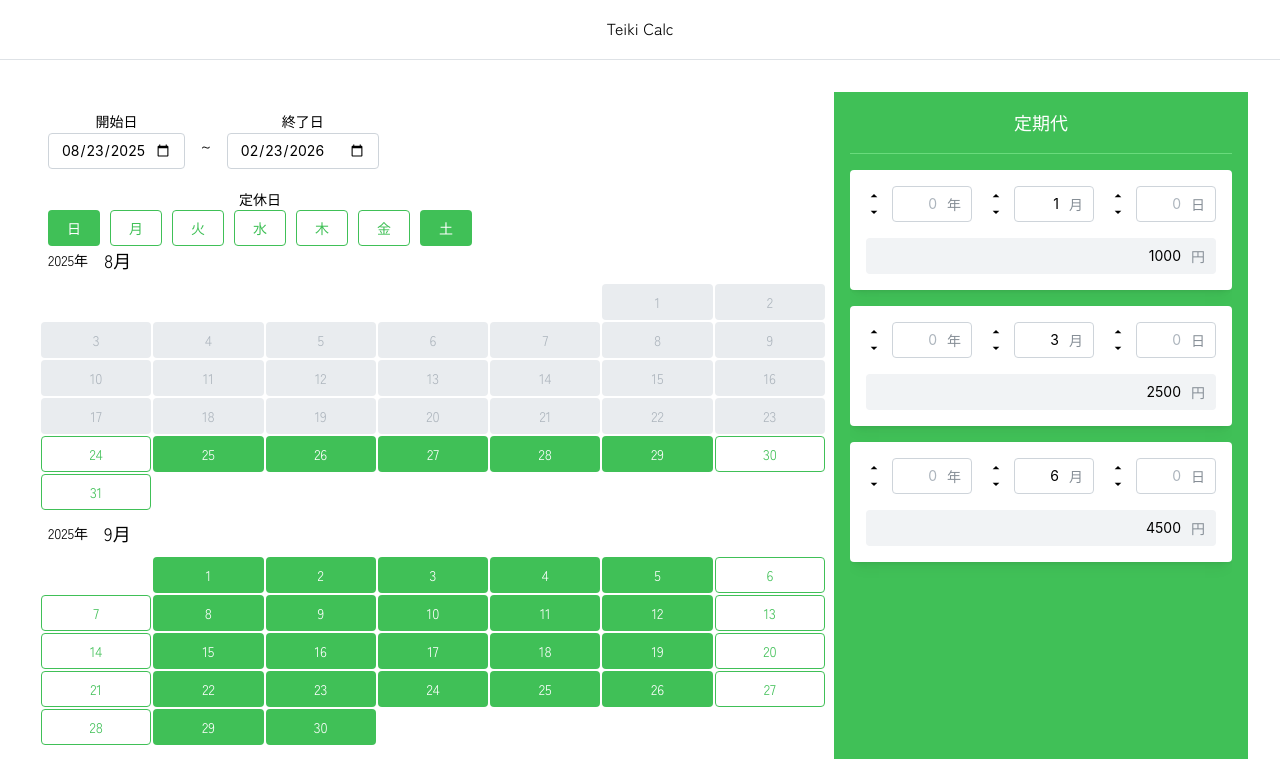
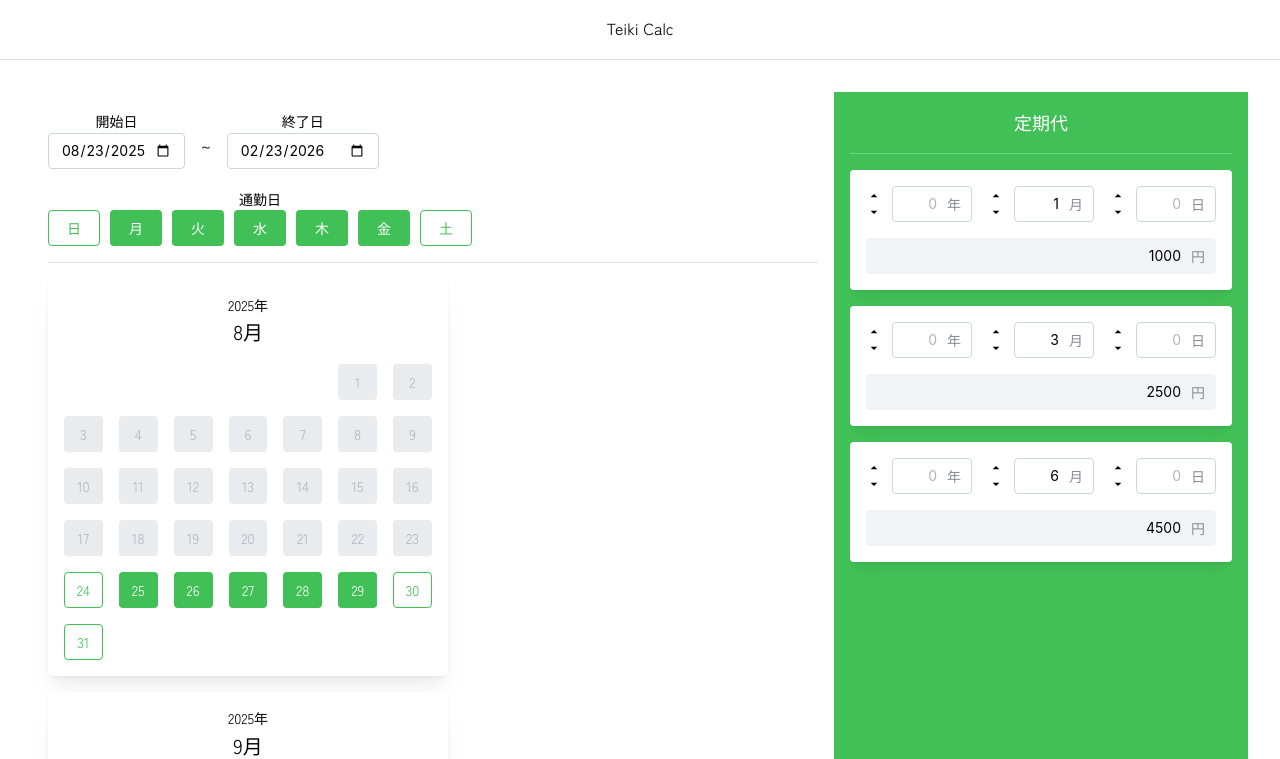
Before and after one commit to i-X-ce/teiki-calc, a React (Vite) app: page / in a window 1280 px wide. Shown: the top 759 px of the page. Built offline with nearby package versions, Linux system fonts and the light colour scheme.

Commit message:
💄 CalendarUnitのスタイルを調整

```diff
--- a/src/components/CalendarUnit/index.tsx
+++ b/src/components/CalendarUnit/index.tsx
@@ -1,4 +1,4 @@
-import { Button, Grid, GridCol, Group, Stack, Text } from "@mantine/core";
+import { Button, Grid, GridCol, Paper, Stack, Text } from "@mantine/core";
 
 export type CalendarUnitProps = {
     year: number;
@@ -18,11 +18,12 @@ const CalendarUnit = ({ year, month, start, end, holidaysSet, onClick }: Calenda
     }
 
     return (
+        <Paper shadow="md" p={"md"} maw={400}>
             <Stack>
-            <Group>
+                <Stack gap={0}>
                     <Text size="sm">{year}年</Text>
-                <Text size="lg">{month}月</Text>
-            </Group>
+                    <Text size="xl">{month}月</Text>
+                </Stack>
                 <Grid columns={7}>
                     {
                         Array.from({ length: days[0].getDay() }).map((_, i) => (
@@ -30,7 +31,7 @@ const CalendarUnit = ({ year, month, start, end, holidaysSet, onClick }: Calenda
                         ))
                     }
                     {days.map((day, index) => (
-                    <GridCol key={index} span={1} p={"1px"}>
+                        <GridCol key={index} span={1}>
                             <Button
                                 disabled={day < start || day > end}
                                 variant={!holidaysSet.has(day.toDateString()) ? 'filled' : 'outline'}
@@ -43,7 +44,7 @@ const CalendarUnit = ({ year, month, start, end, holidaysSet, onClick }: Calenda
                         </GridCol>
                     ))}
                 </Grid>
-        </Stack >
+            </Stack ></Paper>
     )
 }
 
--- a/src/components/CalendarView/index.tsx
+++ b/src/components/CalendarView/index.tsx
@@ -1,4 +1,4 @@
-import { Box, Button, Group, Input, InputWrapper, Stack, Text } from '@mantine/core'
+import { Button, Divider, Group, Input, InputWrapper, Stack, Text } from '@mantine/core'
 import { addDays, addMonths, differenceInMonths, format, subDays } from 'date-fns'
 import { useEffect, useState } from 'react'
 import CalendarUnit from '../CalendarUnit'
@@ -14,7 +14,7 @@ function CalendarView() {
         start: new Date(Date.now()),
         end: new Date(addMonths(Date.now(), 6)) // 6か月後,
     })
-    // 定休日
+    // 通勤日
     const [selectedDays, setSelectedDays] = useState<Boolean[]>([true, false, false, false, false, false, true])
 
     const [holidaysSet, setHolidaysSet] = useState<Set<string>>(new Set())
@@ -46,7 +46,7 @@ function CalendarView() {
         })
     }
 
-    // 定休日のトグル
+    // 通勤日のトグル
     const toggleDay = (index: number) => {
         setSelectedDays(prev => {
             const newDays = prev.map((_, i) => i === index ? !prev[i] : prev[i])
@@ -81,7 +81,7 @@ function CalendarView() {
     }
 
     useEffect(() => {
-        // 定休日をholidaysSetに設定
+        // 通勤日をholidaysSetに設定
         const newHolidaysSet = new Set<string>();
         for (let currentDate = new Date(startEndDate.start);
             currentDate <= startEndDate.end;
@@ -95,7 +95,7 @@ function CalendarView() {
     }, [])
 
     return (
-        <Box p={"md"} flex={1}>
+        <Stack p={"md"} flex={1}>
             {/* Tool Box */}
             <Group gap={"lg"}>
                 <Group align='end'>
@@ -116,12 +116,12 @@ function CalendarView() {
                     </InputWrapper>
                 </Group>
                 <Stack gap={"1px"}>
-                    <Text size='sm'>定休日</Text>
+                    <Text size='sm'>通勤日</Text>
                     <Group gap={"xs"}>
                         {selectedDays.map((isSelected, i) => (
                             <Button
                                 key={i}
-                                variant={isSelected ? 'filled' : 'outline'}
+                                variant={isSelected ? 'outline' : 'filled'}
                                 onClick={() => toggleDay(i)}
                             >
                                 {['日', '月', '火', '水', '木', '金', '土'][i]}
@@ -131,8 +131,10 @@ function CalendarView() {
                 </Stack>
             </Group>
 
+            <Divider />
+
             {/* カレンダー */}
-            <Group>
+            <Group align='stretch'>
                 {Array.from({ length: differenceInMonths(startEndDate.end, startEndDate.start) + 1 }).map((_, i) => {
                     const date = addMonths(startEndDate.start, i);
                     const month = date.getMonth() + 1;
@@ -148,7 +150,7 @@ function CalendarView() {
                     />
                 })}
             </Group>
-        </Box>
+        </Stack>
     )
 }
 
```
Lines whose indentation alone changed are shown as unchanged.
